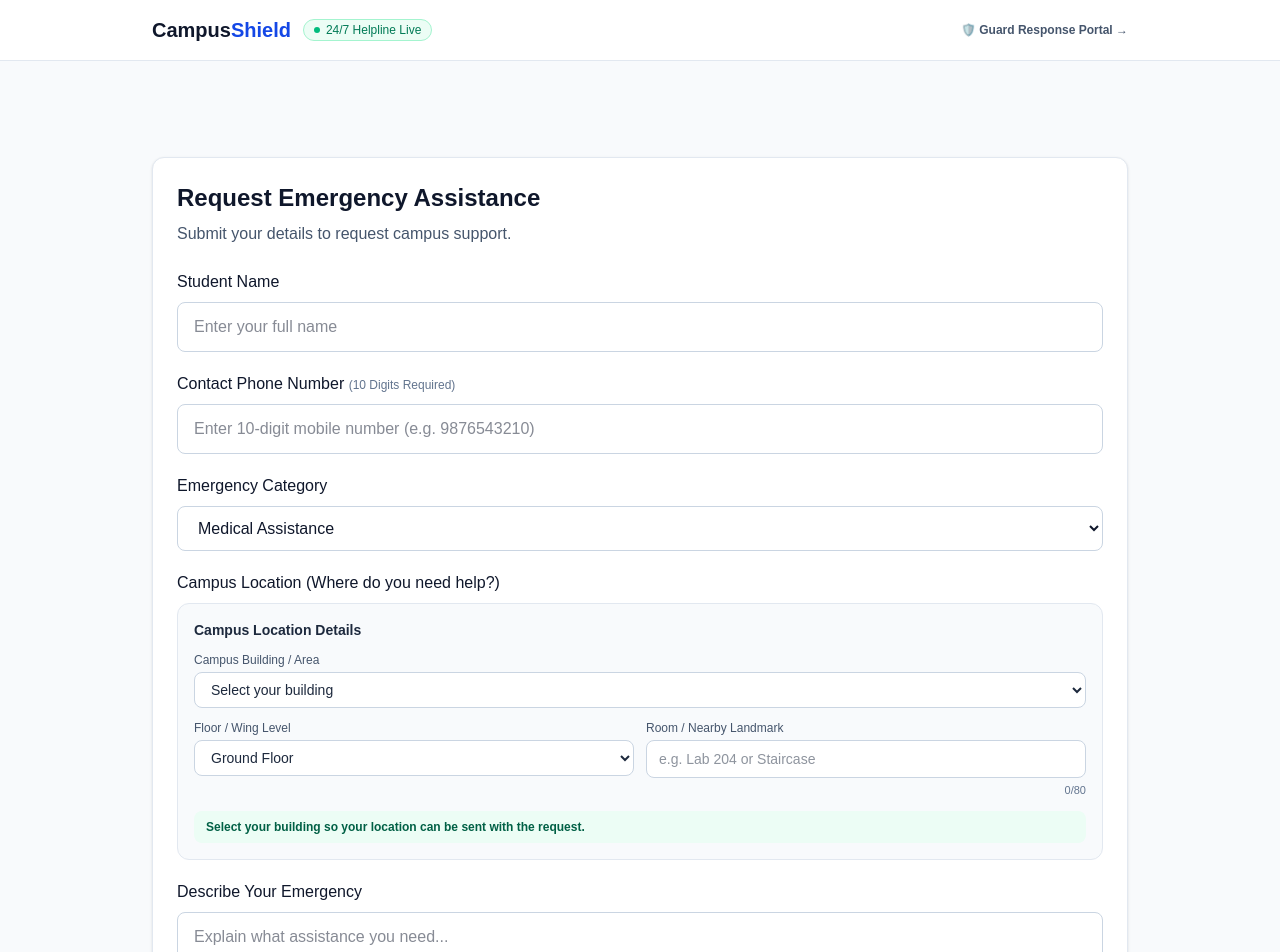
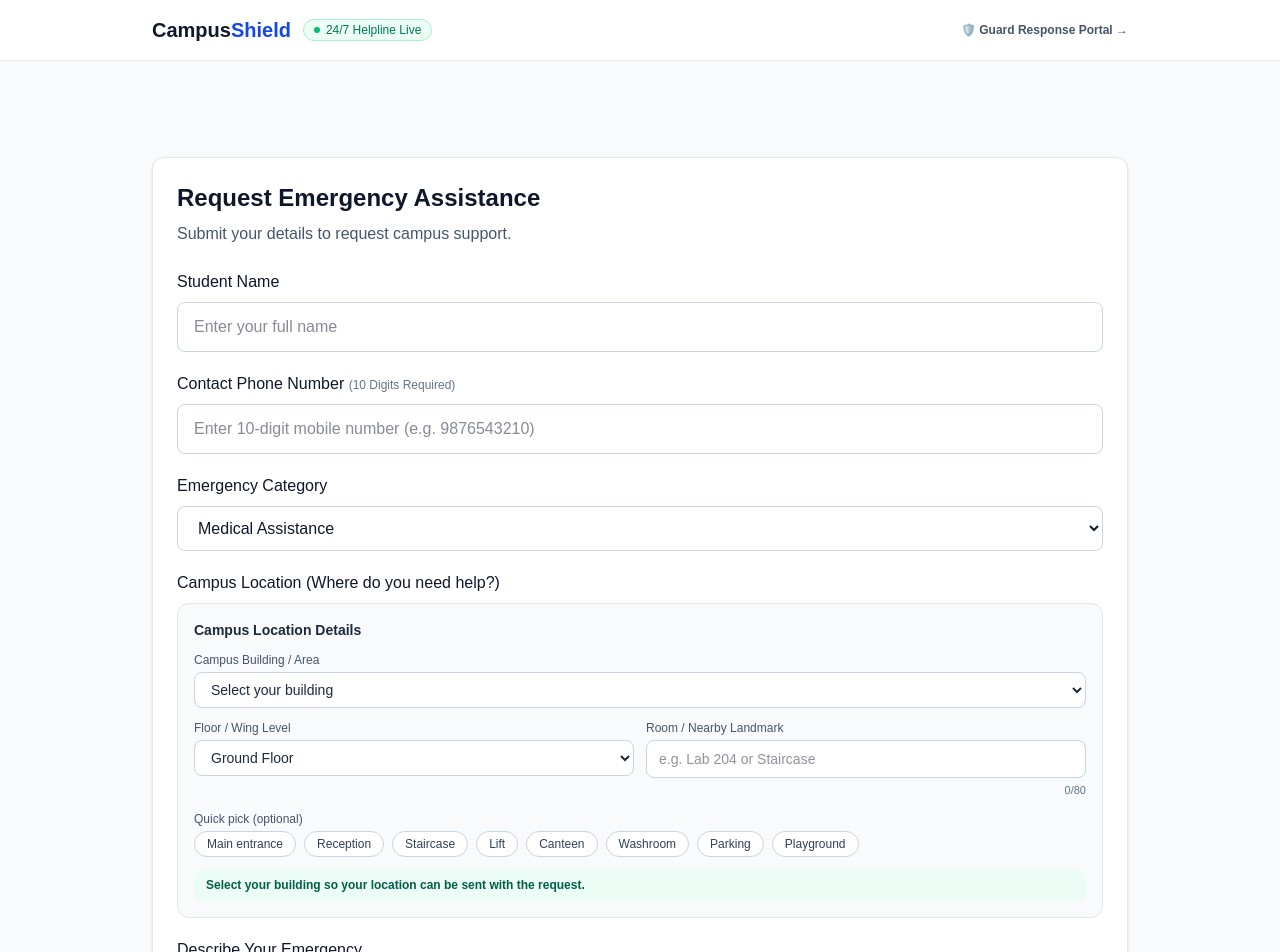
Before and after one commit to shivansh01-24/safecampus, a Next.js app: page / in a window 1280 px wide. Shown: the top 952 px of the page. Built offline with nearby package versions, Linux system fonts and the light colour scheme.

Commit message:
landmark quick pick buttons in the location picker

```diff
--- a/src/components/LocationPicker.tsx
+++ b/src/components/LocationPicker.tsx
@@ -3,6 +3,7 @@ import { useId } from "react";
 import {
   FLOOR_OPTIONS,
   LANDMARK_MAX_LENGTH,
+  LANDMARK_SUGGESTIONS,
   ZONE_GROUPS,
   cleanLocation,
   formatLocation,
@@ -22,6 +23,14 @@ export default function LocationPicker({ value, onChange }: LocationPickerProps)
 
   const update = (changes: Partial<LocationData>) => {
     onChange({ ...value, ...changes });
+  };
+
+  // adds the suggestion to the landmark text (keeps what the student already typed)
+  const addLandmark = (item: string) => {
+    const current = value.landmark.trim();
+    if (current.toLowerCase().includes(item.toLowerCase())) return;
+    const next = current ? `${current}, ${item}` : item;
+    update({ landmark: next.slice(0, LANDMARK_MAX_LENGTH) });
   };
 
   return (
@@ -101,6 +110,32 @@ export default function LocationPicker({ value, onChange }: LocationPickerProps)
         </div>
       </div>
 
+      <div>
+        <p className="mb-1 text-xs font-medium text-slate-600">
+          Quick pick (optional)
+        </p>
+        <div className="flex flex-wrap gap-2">
+          {LANDMARK_SUGGESTIONS.map((item) => {
+            const picked = value.landmark.toLowerCase().includes(item.toLowerCase());
+            return (
+              <button
+                key={item}
+                type="button"
+                aria-pressed={picked}
+                onClick={() => addLandmark(item)}
+                className={`rounded-full border px-3 py-1 text-xs font-medium transition ${
+                  picked
+                    ? "border-blue-600 bg-blue-50 text-blue-700"
+                    : "border-slate-300 bg-white text-slate-700 hover:border-blue-600"
+                }`}
+              >
+                {item}
+              </button>
+            );
+          })}
+        </div>
+      </div>
+
       <p
         aria-live="polite"
         className="rounded-lg bg-emerald-50 px-3 py-2 text-xs font-semibold text-emerald-800"
```
